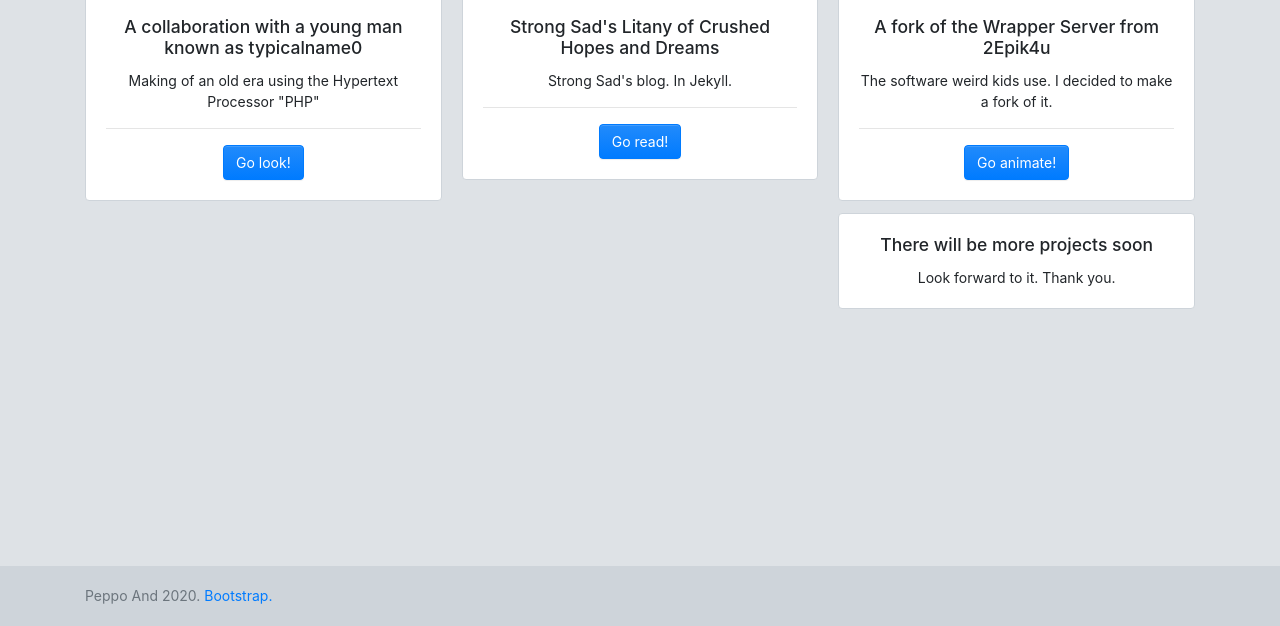
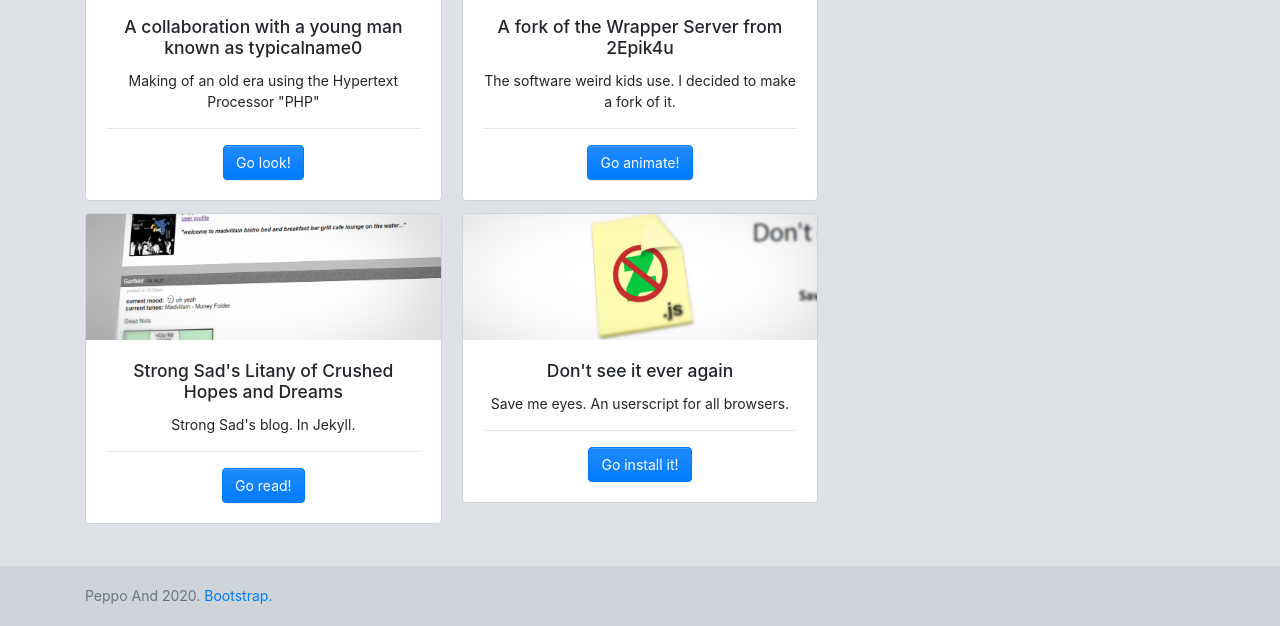
Before and after one commit to pesopeso9868/peppo.github.io, a Jekyll site: the page built from projects.html, in a window 1280 px wide and 1240 px high, cut to the strip 614-1240 px from the top of the window. Built offline with Jekyll 4.4.1, drawn with Linux system fonts in a browser that asks for light colours.

Commit message:
New thing

```diff
--- a/_data/projects.yml
+++ b/_data/projects.yml
@@ -21,3 +21,8 @@
       url: https://github.com/pesopeso9868/wrapper-server
       verb: animate
       img: /assets/img/thumbs/wrapper.png
+    - title: Don't see it ever again
+      description: Save me eyes. An userscript for all browsers.
+      url: /lookdonttouch
+      verb: install it
+      img: /assets/img/thumbs/savemeeyes.png
--- /dev/null
+++ b/_sass/apple.scss
@@ -0,0 +1,33 @@
+@import "bootstrap/bootstrap";
+.card-body{
+	font-family: "Myriad Pro", "Helvetica Neue", Arial, sans-serif;
+}
+.presentation{
+	min-height: 384px;
+	padding: 0 5em;
+}
+.presentation .app-icon{
+	float: left;
+	clear: both;
+	height: 256px;
+	margin-right: 1em;
+}
+.presentation h1{
+	font-size: 48px;
+	font-weight: normal;
+}
+.presentation p{
+	font-size: 24px;
+	font-weight: normal;
+}
+.fuck{
+	padding: 2em;
+}
+.presentation .small{
+	font-size: 14px;
+	margin-block-start: -1em;
+	color: gray("600");
+}
+.fuck img{
+	width: 72px;
+}
--- /dev/null
+++ b/assets/css/apple.scss
@@ -0,0 +1,3 @@
+---
+---
+@import "apple";
--- /dev/null
+++ b/lookdonttouch.html
@@ -0,0 +1,30 @@
+---
+layout: default
+---
+<div class="card">
+	<div class="card-body">
+		<link rel="stylesheet" type="text/css" href="/assets/css/apple.css">
+		<div class="presentation text-center row align-items-center">
+			<div class="col-md-auto"><img class="app-icon" src="/assets/img/savemeeyesicon.png"></div>
+			<div class="col"><h1>Don't ever see it on Google Images again.</h1>
+			<p><strong>Save me eyes</strong> is here to save the day.</p><p class="small">A brand new userscript for PC, Mac and Linux.</p></div>
+		</div>
+		<hr>
+		<div class="row fuck">
+			<div class="col media">
+				<img class="mr-3" src="/assets/img/why.png" alt="Download">
+				<div class="media-body">
+					<h5 class="mt-0">Why?</h5>
+					We've all certainly seen something so horrific we don't ever want to see again, especially on the Internet. That's what Save me eyes is for!
+				</div>
+			</div>
+			<div class="col media">
+				<img class="mr-3" src="/assets/img/download.png" alt="Download">
+				<div class="media-body">
+					<h5 class="mt-0">Download</h5>
+					<a class="stretched-link" href="https://gist.github.com/pesopeso9868/876759918b0720e1a0f68bbf738a1508/raw/90bce62e25752f63fa4c84cb20c980bfa58710d3/savemeeyes.user.js">Download the userscript</a> and install it right to your favorite browser with Tampermonkey or Greasemonkey.
+				</div>
+			</div>
+		</div>
+	</div>
+</div>
```
Also changed, not shown: _layouts/retropo.html (added, +99 -0 lines), assets/img/download.png (added), assets/img/savemeeyesicon.png (added), assets/img/thumbs/garfield.png, assets/img/thumbs/savemeeyes.png (added), assets/img/thumbs/strongsad.png, assets/img/thumbs/youtube07.png, assets/img/why.png (added), 1 other file.
